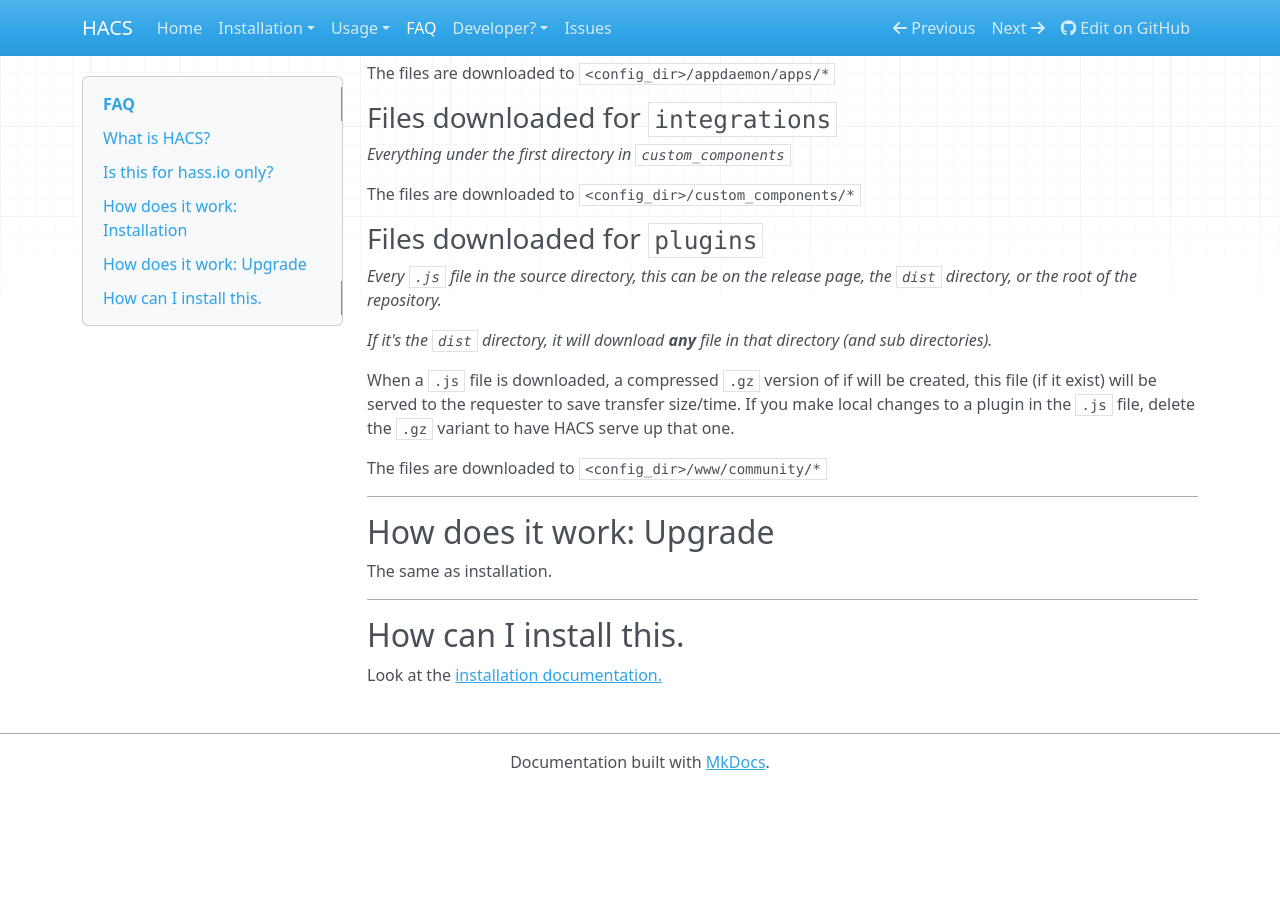
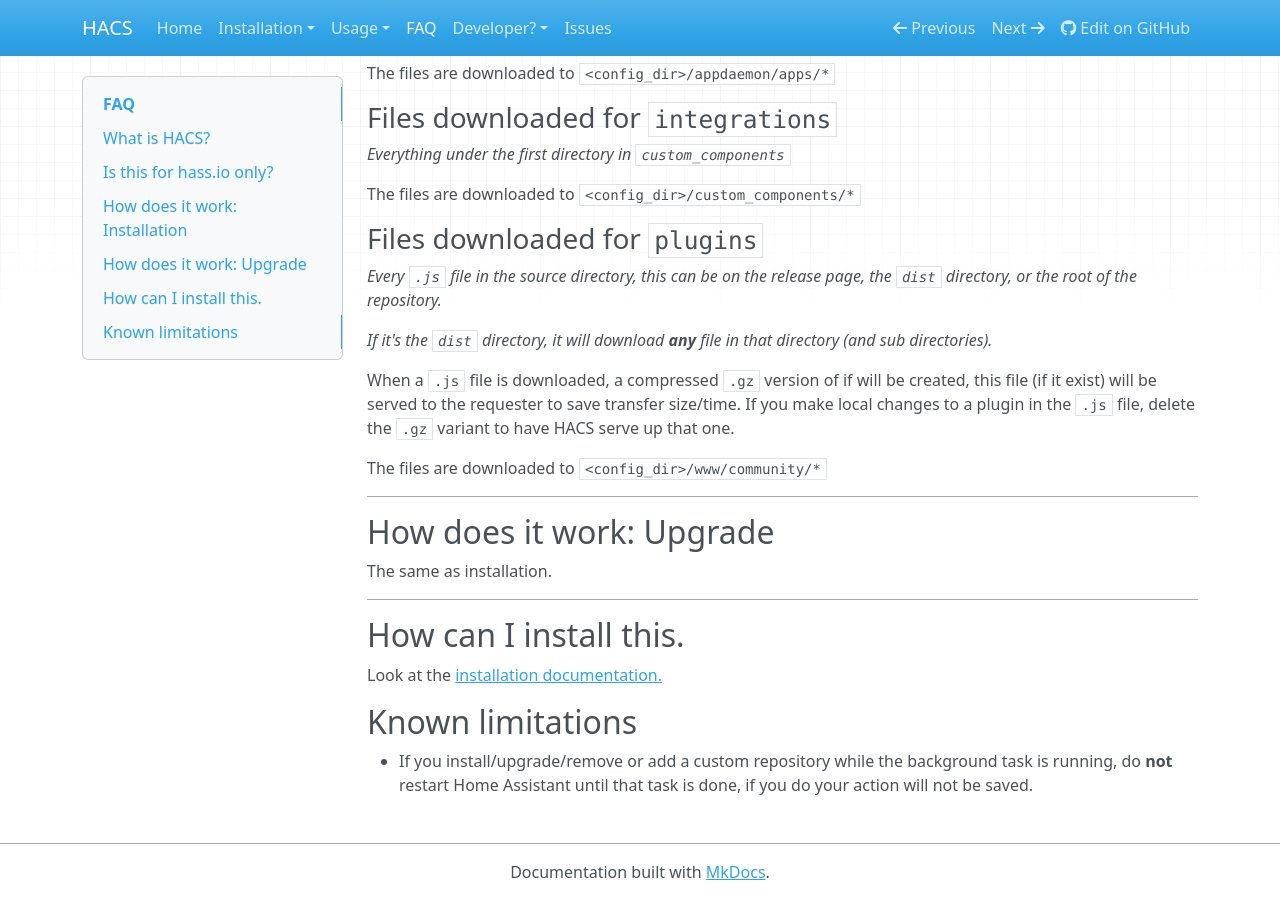
Before and after one commit to fananchonun/integration, an MkDocs documentation site: the page built from docs/faq.md, in a window 1280 px wide and 900 px high, scrolled down 834 px. Built offline with MkDocs 1.6.1, drawn with Linux system fonts in a browser that asks for light colours; nearby versions of some CDN libraries; before the commit the page ends 1624 px from its top, so only the background shows below that.

Commit message:
Adds Known limitations

```diff
--- a/docs/faq.md
+++ b/docs/faq.md
@@ -69,3 +69,7 @@
 ## How can I install this.
 
 Look at the [installation documentation.](../installation/manual/)
+
+## Known limitations
+
+- If you install/upgrade/remove or add a custom repository while the background task is running, do **not** restart Home Assistant until that task is done, if you do your action will not be saved.
```
